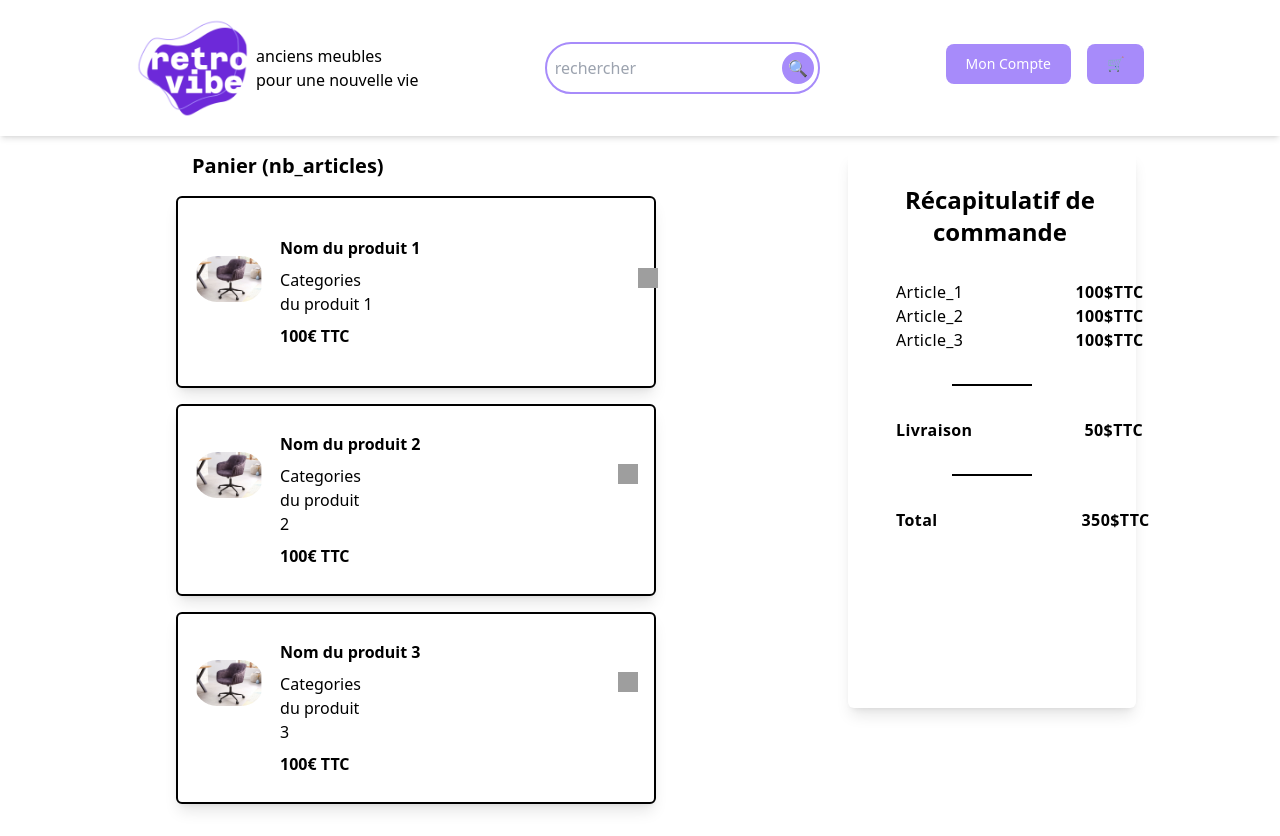
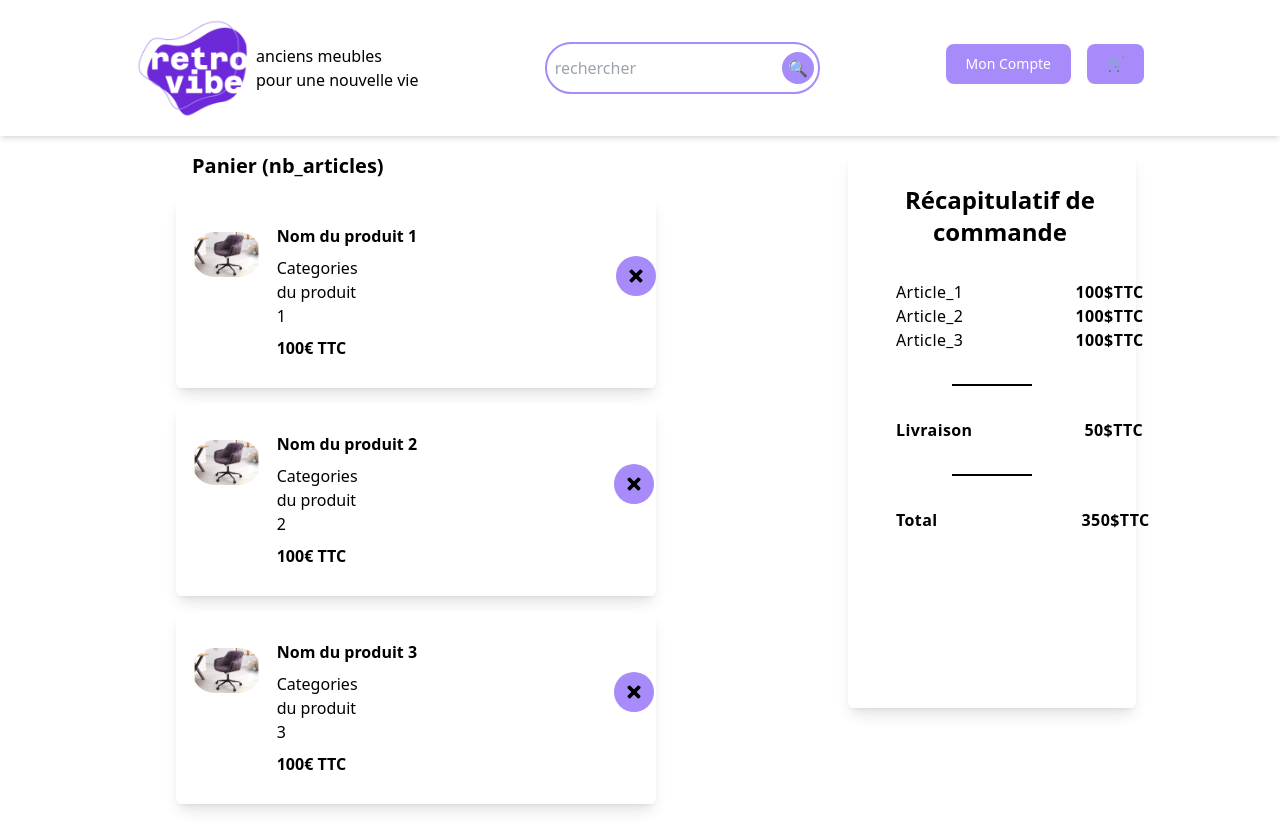
Before and after one commit to adatechschool/projet_collectif_vente_de_meubles-front-team_retrovibe, a React (Create React App) app: page /cart in a window 1280 px wide. Built offline with nearby package versions, Linux system fonts and the light colour scheme; grey boxes are pictures that could not be loaded.

Commit message:
panier tkt

```diff
--- a/src/Pages/Cart.jsx
+++ b/src/Pages/Cart.jsx
@@ -1,16 +1,16 @@
 /* page 5 de la maquette */
 import React from "react";
 import Chaise from "./chaise_exemple.jpg";
-import Croix from "./croix_supp.jpg";
+import Croix from "./croix_supp.png";
 
 function Cart() {
     return (
     <div className="flex flex-row justify-content-center">
         <div className="w-2/5 flex flex-col p-4 ml-40">
             <h2 className="text-xl font-bold mb-4 ml-4">Panier (nb_articles)</h2>
-            <div className="flex items-center bg-white p-4 rounded-md mb-4 shadow-lg h-48 border-2 border-black">
+            <div className="flex items-center bg-white p-4 rounded-md mb-4 shadow-lg h-48 ">
                 <div className="flex flex-row">
-                    <div className="w-1/5 h-4/6 rounded-full overflow-hidden mr-4 mt-5">
+                    <div className="w-1/5 h-4/6 rounded-full overflow-hidden mr-4 mt-2">
                         <img src={Chaise} alt="Nom du produit 1" />
                     </div>
                     <div class = "flex flex-col">
@@ -18,38 +18,38 @@ function Cart() {
                         <div class = "flex flew-row">
                             <p className="mb-2">Categories du produit 1</p>
                             <div>
-                                <img src={Croix} alt="supprimer" className="w-5 h-5 ml-64"/>
+                            <img src={Croix} alt="supprimer" className="w-10 h-10 ml-64 p-3 bg-violet-400 rounded-full"/>
                             </div>
                         </div>
                         <p class = "font-bold">100€ TTC</p>
                     </div>
                 </div>
             </div>
-            <div className="flex items-center bg-white p-4 rounded-md mb-4 shadow-lg h-48 border-2 border-black">
+            <div className="flex items-center bg-white p-4 rounded-md mb-4 shadow-lg h-48">
                 <div className="flex flex-row">
-                    <div className="w-1/5 h-4/6 rounded-full overflow-hidden mr-4 mt-5">
+                    <div className="w-1/5 h-4/6 rounded-full overflow-hidden mr-4 mt-2">
                         <img src={Chaise} alt="Nom du produit 1" />
                     </div>
                     <div class = "flex flex-col">
                         <p className="font-bold mb-2">Nom du produit 2</p>
                         <div class = "flex flew-row">
                             <p className="mb-2">Categories du produit 2</p>
-                            <img src={Croix} alt="supprimer" className="w-5 h-5 ml-64" />
+                            <img src={Croix} alt="supprimer" className="w-10 h-10 ml-64 p-3 bg-violet-400 rounded-full" fill="white"/>
                         </div>
                         <p class = "font-bold">100€ TTC</p>
                     </div>
                 </div>
             </div>
-            <div className="flex items-center bg-white p-4 rounded-md mb-4 shadow-lg h-48 border-2 border-black">
+            <div className="flex items-center bg-white p-4 rounded-md mb-4 shadow-lg h-48">
                 <div className="flex flex-row">
-                    <div className="w-1/5 h-4/6 rounded-full overflow-hidden mr-4 mt-5">
+                    <div className="w-1/5 h-4/6 rounded-full overflow-hidden mr-4 mt-2">
                         <img src={Chaise} alt="Nom du produit 1" />
                     </div>
                     <div class = "flex flex-col">
                         <p className="font-bold mb-2">Nom du produit 3</p>
                         <div class = "flex flew-row">
                             <p className="mb-2">Categories du produit 3</p>
-                            <img src={Croix} alt="supprimer" className="w-5 h-5 ml-64" />
+                            <img src={Croix} alt="supprimer" className="w-10 h-10 ml-64 p-3 bg-violet-400 rounded-full" fill="white"/>
                         </div>
                         <p class = "font-bold">100€ TTC</p>
                     </div>
```
Also changed, not shown: src/Pages/croix_supp.png (added).
